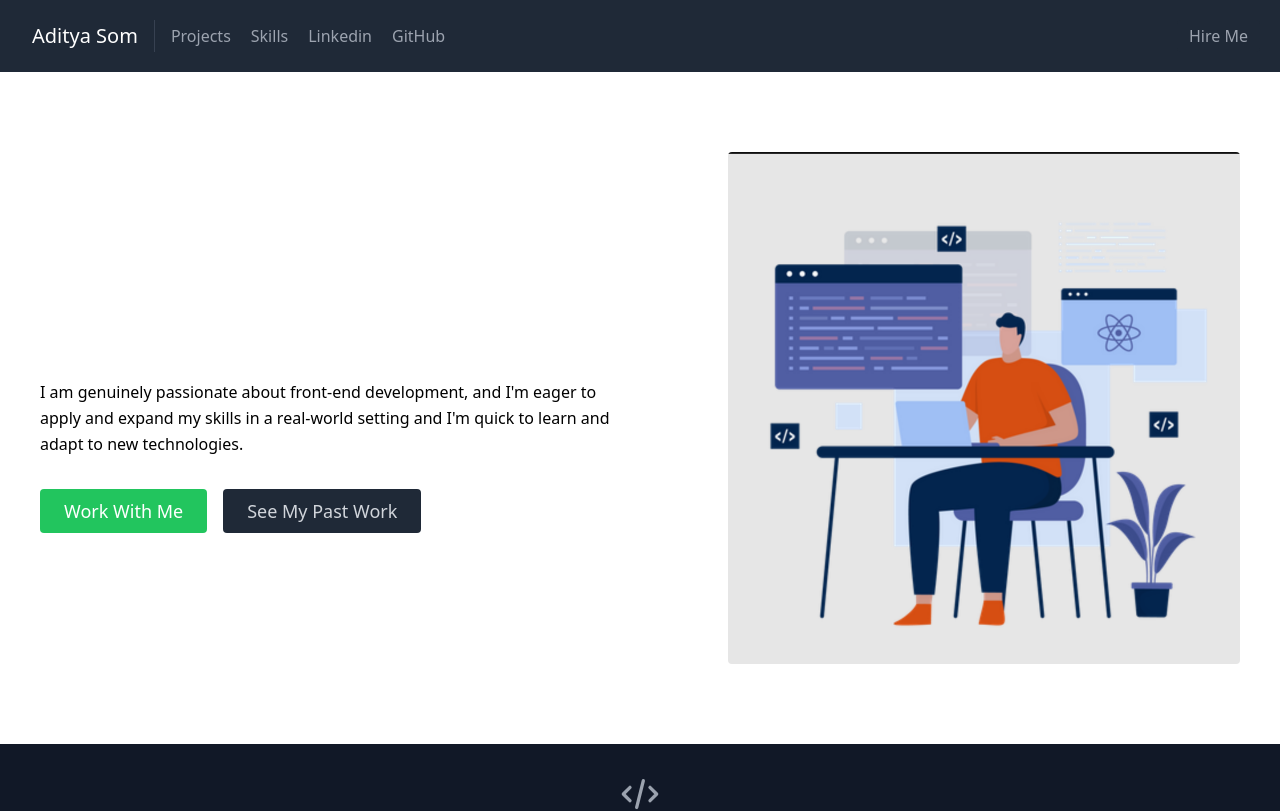
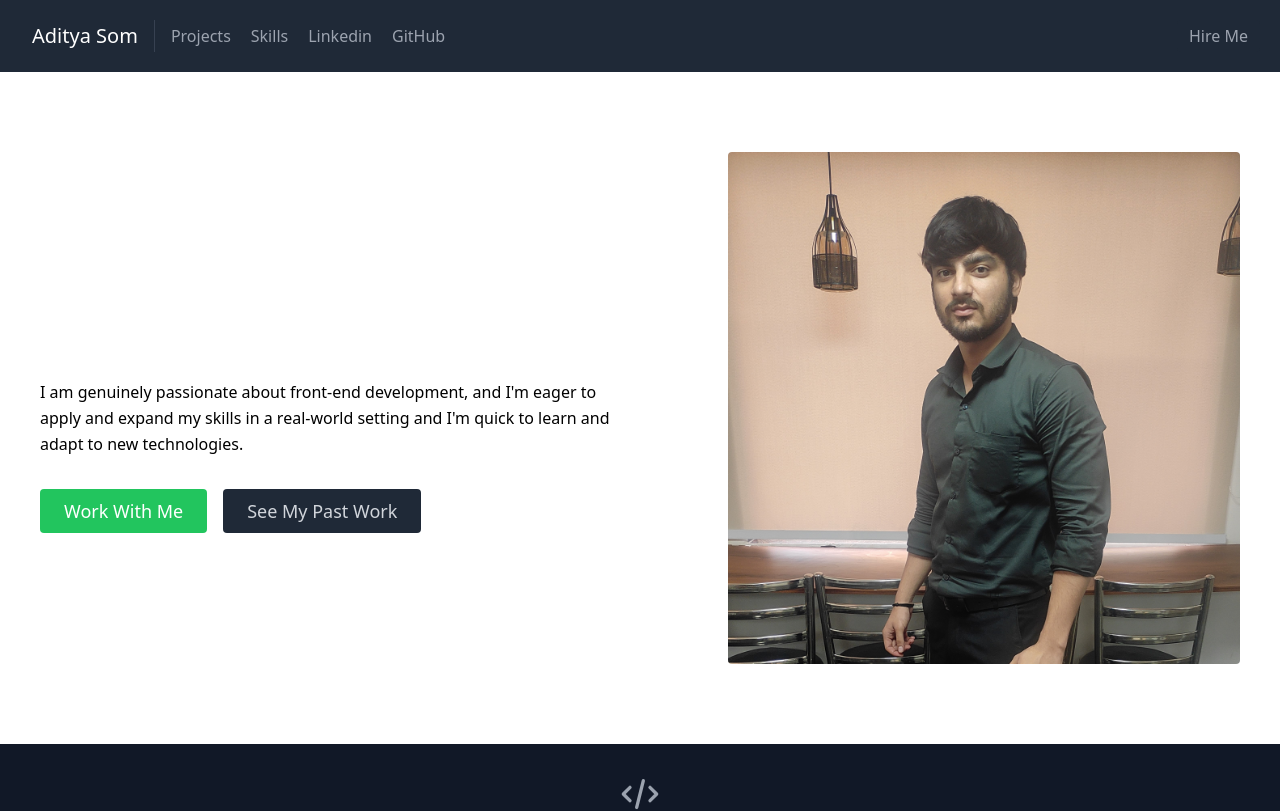
Before and after one commit to adityasoam55/my-portfolio, a React (Vite) app: page / in a window 1280 px wide. Shown: the top 811 px of the page. Built offline with nearby package versions, Linux system fonts and the light colour scheme.

Commit message:
Added my own Image in About section

```diff
--- a/src/components/About.jsx
+++ b/src/components/About.jsx
@@ -30,7 +30,7 @@ export default function About() {
           <img
             className=" w-full object-cover object-center rounded"
             alt="hero"
-            src="/coading.png"
+            src="/myIMG.jpg"
           />
         </div>
       </div>
```
Also changed, not shown: public/coading.png (deleted), public/myIMG.jpg (added).
